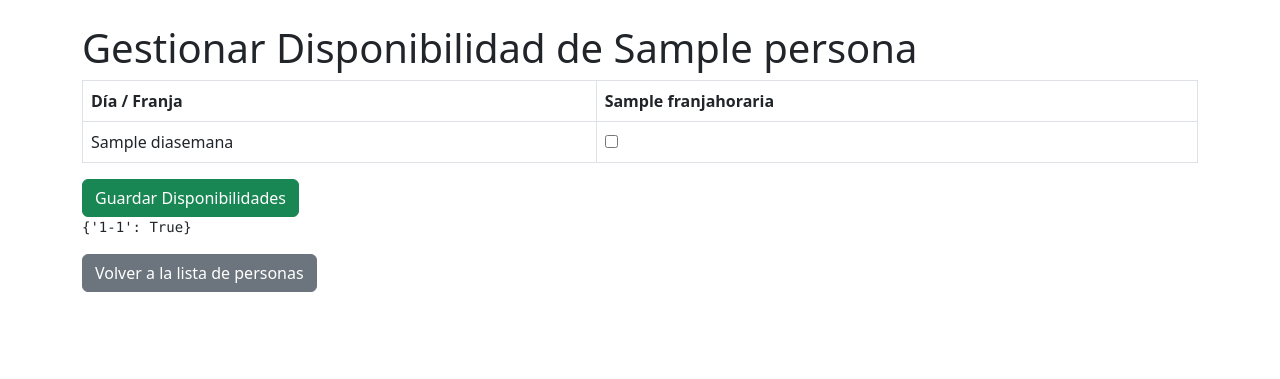
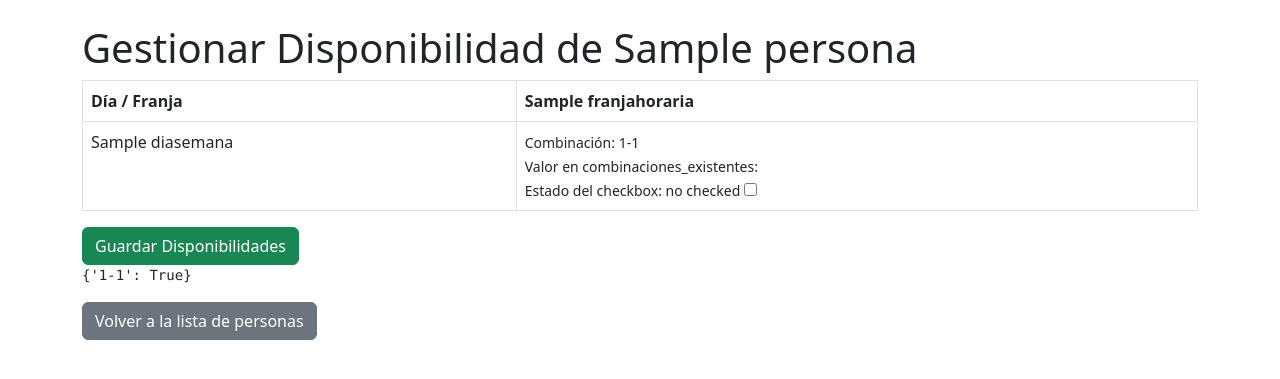
Before and after one commit to andyguastavino/carritosVilanova, a Django app: page /persona/1/disponibilidad/ in a window 1280 px wide. Shown: the top 379 px of the page. Run offline with Django 5.2, Linux system fonts and the light colour scheme; tables that the repository leaves empty hold one stand-in row (values such as "Sample post").

Commit message:
Debagueando lo que llega a la vista de dispinibilidades

```diff
--- a/carritosVilanovaOeste/turnos/templates/persona/persona_disponibilidad.html
+++ b/carritosVilanovaOeste/turnos/templates/persona/persona_disponibilidad.html
@@ -1,6 +1,7 @@
 {% extends 'base.html' %}
 
 {% block content %}
+{% load custom_filters %}
 <h1>Gestionar Disponibilidad de {{ persona.nombre }}</h1>
 
 <!-- Mensajes de éxito -->
@@ -30,11 +31,19 @@
                     <td>{{ dia.nombre }}</td>
                     {% for franja in franjas_horarias %}
                         <td>
-                            <!-- Verificamos si la combinación (día, franja) ya existe -->
+                            <!-- Depuración: Mostrar información sobre la combinación y el estado del checkbox -->
+                            <small>
+                                Combinación: {{ dia.id }}-{{ franja.id }}<br>
+                                Valor en combinaciones_existentes: {{ combinaciones_existentes|get_item:dia.id|stringformat:"s"|add:"-"|add:franja.id }}
+                                <br>
+                                Estado del checkbox: {% if combinaciones_existentes|get_item:"{{ dia.id }}-{{ franja.id }}" %}checked{% else %}no checked{% endif %}
+                            </small>
+
+                            <!-- El input checkbox -->
                             <input type="checkbox" name="disponibilidades" value="{{ dia.id }}-{{ franja.id }}"
-                                   id="dia_{{ dia.id }}_franja_{{ franja.id }}"
-                                   {% if dia.id|add:"-"|add:franja.id in combinaciones_existentes %} checked {% endif %}>
-                        </td>
+                            id="dia_{{ dia.id }}_franja_{{ franja.id }}"
+                            {% if combinaciones_existentes|get_item:dia.id|stringformat:"s"|add:"-"|add:franja.id %} checked {% endif %}>
+                                                                  </td>
                     {% endfor %}
                 </tr>
             {% endfor %}
@@ -43,9 +52,11 @@
 
     <button type="submit" class="btn btn-success">Guardar Disponibilidades</button>
 </form>
-<pre>{{combinaciones_existentes}}</pre>
+
+<!-- Depuración: Ver todo el contenido del diccionario combinaciones_existentes -->
+<pre>{{ combinaciones_existentes }}</pre>
+
 <!-- Botón para volver a la lista de personas -->
-
 <a href="{% url 'persona_list' %}" class="btn btn-secondary">Volver a la lista de personas</a>
 
 {% endblock %}
--- a/carritosVilanovaOeste/turnos/templatetags/custom_filters.py
+++ b/carritosVilanovaOeste/turnos/templatetags/custom_filters.py
@@ -41,3 +41,12 @@ def month_name_filter(value):
         return calendar_month_name[int(value)]
     except (ValueError, IndexError, TypeError):
         return ""
+
+
+@register.filter
+def get_item(dictionary, key):
+    """Devuelve el valor de la clave en un diccionario."""
+    try:
+        return dictionary.get(key)
+    except (TypeError, AttributeError):
+        return None
```
